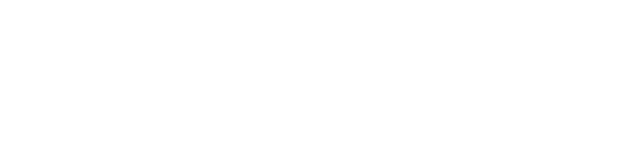
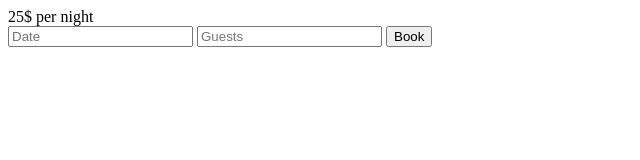
Before and after one commit to ekaterinakur/AirBnB, a website: page dist/index.html in a window 1280 px wide. Shown: the whole page, without its empty margins (0-640 px from the left). Drawn offline with nearby package versions, Linux system fonts and the light colour scheme; files that its build step writes are made by us from their sources.

Commit message:
updated form

```diff
--- a/dist/index.html
+++ b/dist/index.html
@@ -13,6 +13,20 @@
   <link rel="stylesheet" href="./styles/main.css">
 </head>
 <body>
-
+  <section class="registration-form">
+    <div class="price"><span class="price">25</span>$ per night</div>
+    <form action="">
+      <input type="text" id="datepicker" name="date" placeholder="Date">
+      <input type="number" name="guests" placeholder="Guests">
+      <input type="submit" value="Book">
+    </form>
+  </section>
+<script src="https://code.jquery.com/jquery-1.12.4.js"></script>
+<script src="https://code.jquery.com/ui/1.12.1/jquery-ui.js"></script>
+<script>
+$( function() {
+  $( "#datepicker" ).datepicker();
+} );
+</script>
 </body>
 </html>
```
